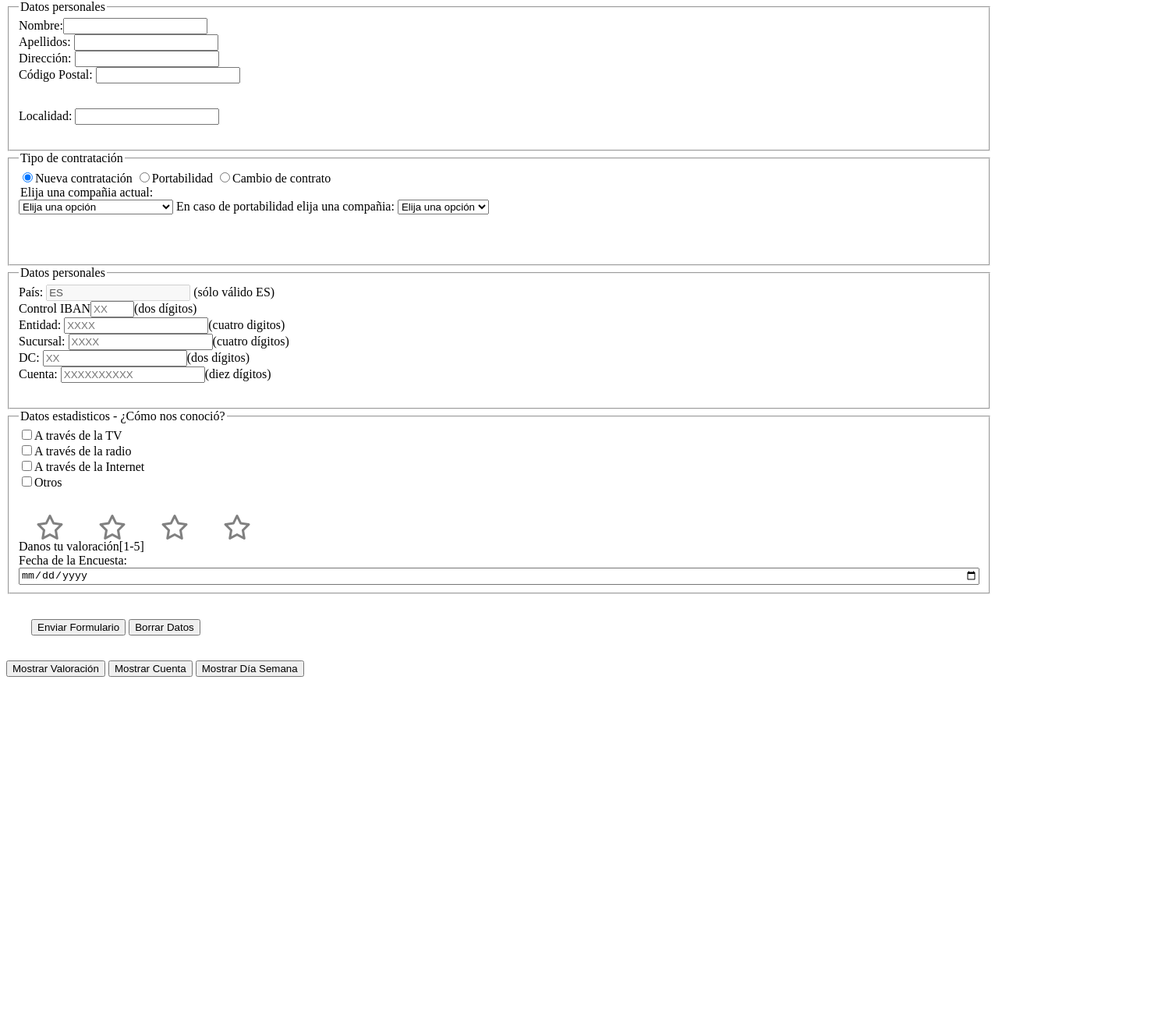
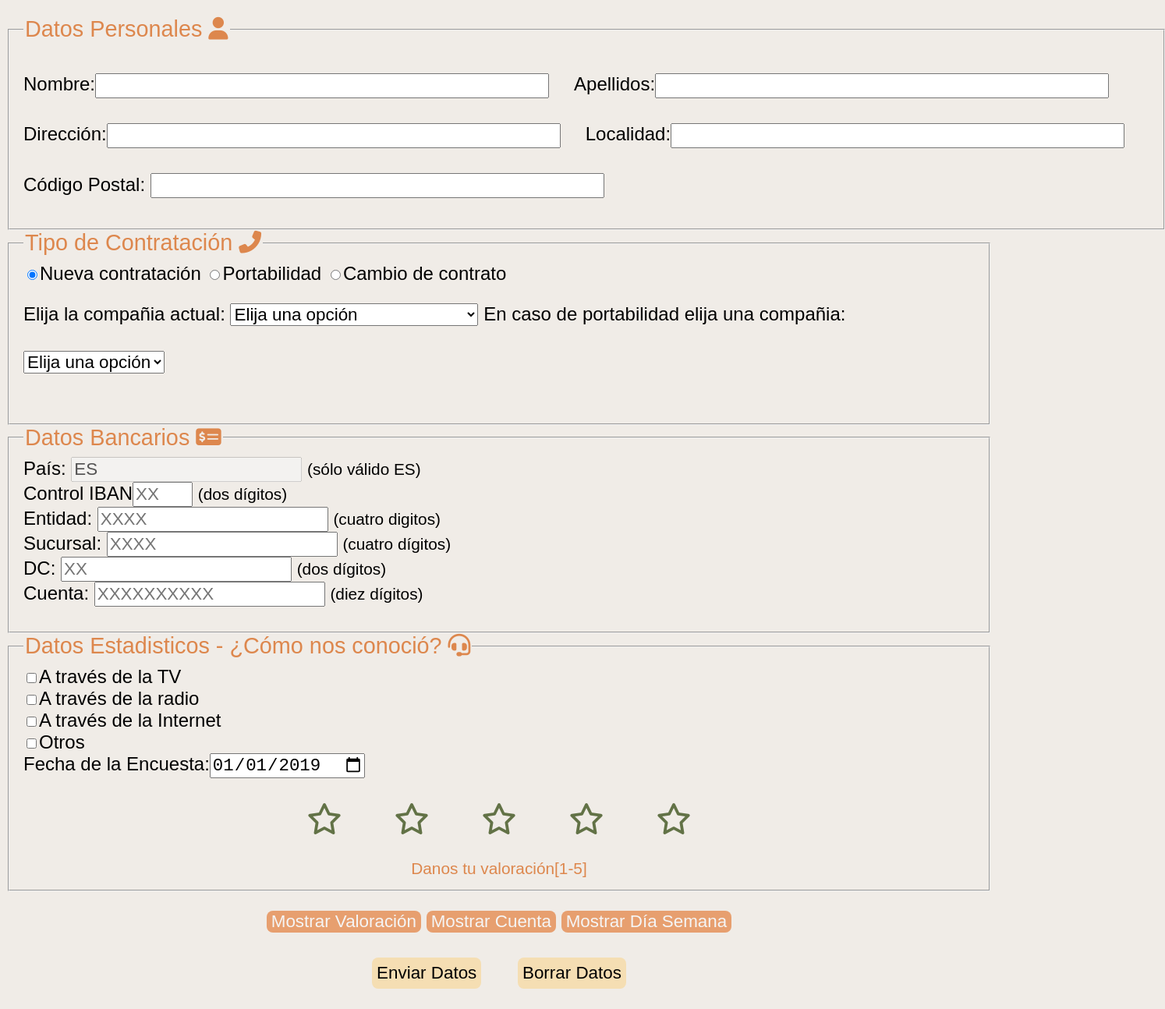
Before and after one commit to yosiris-m/ejercicio-laboratorio-1, a plain HTML site: page index.html in a window 1280 px wide. Shown: the part 80-1374 px from the top of the page at 78% size, 1494 px wide, since content can reach past the window. Before the commit the page ends 956 px from the top, so only its background shows below. Drawn offline with Linux system fonts and the light colour scheme.

Commit message:
add new styles

```diff
--- a/index.html
+++ b/index.html
@@ -9,25 +9,40 @@
 <link rel="stylesheet" href="./styles/main.css">
 <script src="https://kit.fontawesome.com/a22a8f4330.js" crossorigin="anonymous"></script>
 <body>
- <h1>Formulario Información Alta Telefónica</h1>
+    <header>
+        <h1 class="title">Formulario Información Alta Telefónica </h1>
+     </header>
+
     <main>
-        <form class=".js-form" id="form" action="send">
-             <fieldset class="personalData">
-                 <legend>Datos personales</legend>
-                 <label for="name">Nombre:<input type="text" maxlength="30" class=".js-form_input"></label>
-                 <label for="lastname">Apellidos: <input type="text" name="lastName" maxlength="60" class=".js-form_input"></label>
-                 <label for="direction">Dirección: <input type="text" name="direction"maxlength="60" class=".js-form_input"></label>
-                 <label for="code">Código Postal: <input type="number" name="code" id="inputText"></label>
-                 <p id="valueMessage"></p>
-                 <label for="location">Localidad: <input type="text" name="location"></label>
+        <form class=".js-form form" id="form" action="send">
+             <fieldset >
+                 <legend class="legend">Datos Personales <i class="fas fa-user"></i></legend>
+                 <section class="personalData">
+                    <label for="name">Nombre:</label>
+                        <input type="text" maxlength="30" name="name" class=".js-form_input inputData">
+                    <label for="lastname">Apellidos: </label>
+                        <input type="text" name="lastName" maxlength="60" class=".js-form_input inputData">
+                </section>
+                <section class="personalDirection">
+                    <label for="direction">Dirección:</label> <input type="text" name="direction" maxlength="60" class=".js-form_input inputData">
+                    <label for="location">Localidad: </label><input type="text" name="location" class="inputData">
+                  </section>
+                    <section class="postalcode">
+                        <label for="code">Código Postal:</label> <input type="number" name="code" id="inputText" class="inputData">
+                        <p id="valueMessage"></p>
+                    </section>
+
+
                 </fieldset>
-                <fieldset class="contractionType">
-                    <legend>Tipo de contratación</legend>
+
+
+                <fieldset class="type">
+                    <legend class="legend">Tipo de Contratación <i class="fas fa-phone-alt"></i></legend>
                     <label for="new"><input type="radio" value="new" name="contraction" checked >Nueva contratación</label>
                     <label for="portability"><input type="radio"  value="portability" name="contraction">Portabilidad</label>
                     <label for="change"><input type="radio" value="change" name="contraction">Cambio de contrato</label>
-
-                    <legend>Elija una compañia actual:</legend>
+                 <section class="hiringType">
+                    <span>Elija la compañia actual:</span>
                     <select class="select1">
                         <option value="">Elija una opción</option>
                         <option value="Movistar">Movistar</option>
@@ -38,8 +53,9 @@
                             Compañía</option>
 
                     </select>
+
                     <span>En caso de portabilidad elija una compañia:</span>
-                    <select >
+                    <select class="select1" >
                         <option >Elija una opción</option>
                         <option >Movistar</option>
                         <option >Orange</option>
@@ -47,50 +63,73 @@
                         <option >Yoigo</option>
 
                     </select>
+                </section>
                 </fieldset>
 
-                    <fieldset class="personalData">
-                        <legend>Datos personales</legend>
+                    <fieldset class="dataBank">
+                        <legend class="legend">Datos Bancarios <i class="fas fa-money-check-alt"></i></legend>
 
                         <label for="es">País:
                             <input type="text"  value="ES" id="es" placeholder="ES" maxlength="2" pattern="[ES]{1,2}" disabled>
-                            (sólo válido ES)</label>
+                            <span class="digit"> (sólo válido ES)</span>
+                         </label>
 
-                        <label for="bankName">Control IBAN<input type="number" id="bankName" placeholder="XX" min="0" max="99">(dos dígitos)</label>
-                        <label for="direction">Entidad: <input type="number" name="direction" id="direction" placeholder="XXXX" maxlength="4">(cuatro digitos)</label>
-                        <label for="codeBank">Sucursal: <input type="number" name="codeBank" id="codeBank" placeholder="XXXX" maxlength="4">(cuatro dígitos)</label>
-                        <label for="dc">DC: <input type="number" name="dc" id="dc" placeholder="XX"maxlength="2">(dos dígitos)</label>
-                        <label for="numberBank">Cuenta: <input type="number" name="numberBank" id="numberBank" placeholder="XXXXXXXXXX" maxlength="10">(diez dígitos)</label>
+                        <label for="bankName" >Control IBAN<input type="number" name="bankName" id="bankName" placeholder="XX" min="0" max="99">
+                            <span class="digit">(dos dígitos)</span></label>
+                        <label for="direction">Entidad:
+                          <input type="number" name="direction" id="direction" placeholder="XXXX">
+                           <span class="digit">(cuatro digitos) </span>
+                            </label>
+                        <label for="codeBank">Sucursal:
+                         <input type="number" name="codeBank" id="codeBank" placeholder="XXXX">
+                         <span class="digit"> (cuatro dígitos)</span>
+                        </label>
+                        <label for="dc">DC:
+                        <input type="number" name="dc" id="dc" placeholder="XX"maxlength="2">
+                        <span class="digit">(dos dígitos)</span>
+                       </label>
+                        <label for="numberBank">Cuenta:
+                         <input type="number" name="numberBank" id="numberBank" placeholder="XXXXXXXXXX">
+                        <span class="digit">(diez dígitos)</span>
+                        </label>
 
                     </fieldset>
 
                      <fieldset  class="poll">
-                        <legend>Datos estadisticos - ¿Cómo nos conoció?</legend>
+                        <legend class="legend">Datos Estadisticos - ¿Cómo nos conoció?  <i class="fas fa-headset"></i></legend>
                         <label for="new"><input type="checkbox" >A través de la TV</label>
                         <label for="new"><input type="checkbox" >A través de la radio</label>
                         <label for="new"><input type="checkbox" >A través de la Internet</label>
                         <label for="new"><input type="checkbox" >Otros</label>
-                        <div class="poll" >
 
+                        <label for="date">Fecha de la Encuesta:<input type="date" name="date" id="date" min="2019-01-01" value="2019-01-01"/>
+                            </label>
+
+                        <div class="pollStar" >
                         <div class="star" onclick="valueStar(event)">
                            <i class=" far fa-star"></i>
                            <i class=" far fa-star"></i>
                            <i class=" far fa-star"></i>
                            <i class=" far fa-star"></i>
+                           <i class=" far fa-star"></i>
+                        </div>
+                       <span class="span">Danos tu valoración[1-5]</span>
+
                         </div>
 
-                            <span>Danos tu valoración[1-5]</span>
-                        </div>
-                        <label for="date">Fecha de la Encuesta:</label><input type="date" name="date" id="date" min="01/01/2019"/>
+
+
                 </fieldset>
+                   <section class="bottons">
+                       <div class="otherBotton">
+                           <input type="button" value="Mostrar Valoración" class="bottonShow" onclick="reviewStars()"/>
+                     <input type="button" value="Mostrar Cuenta" class="bottonShow"  onclick="showBank()"/>
+                     <input type="button" value="Mostrar Día Semana" class="bottonShow"  onclick="showDate()"/> </div>
 
-                 <div  class="btnSubmit">
-                     <input type="submit" value="Enviar Formulario"  class="btnSend" onsubmit="handleSubmit()"/>
-                     <input type="reset" value="Borrar Datos" onclick="onClickHandleDelete()">
-                 </div>
-                     <input type="button" value="Mostrar Valoración" onclick="reviewStars()"/>
-                     <input type="button" value="Mostrar Cuenta" onclick="showBank()"/>
-                     <input type="button" value="Mostrar Día Semana" onclick="showDate()"/>
+                <div  class="btnSubmit">
+                     <input type="submit" value="Enviar Datos"  class="btnSend" onsubmit="handleSubmit()"/>
+                     <input type="reset" value="Borrar Datos" class="delete" onclick="onClickHandleDelete()">
+                 </div>   </section>
 
             </form>
 
--- a/styles/main.css
+++ b/styles/main.css
@@ -1,16 +1,74 @@
+body {
+  background-color: rgb(240, 236, 231);
+}
+
+.title {
+  display: flex;
+  justify-content: center;
+  align-items: center;
+  margin: 2rem 0;
+  color: rgb(241, 106, 16);
+}
+.legend {
+  font-size: 1.8rem;
+  color: rgb(221, 135, 77);
+}
+
+.form {
+  font-size: 1.5rem;
+  font-family: sans-serif;
+}
+
 .personalData {
+  display: flex;
+  flex-direction: row;
+  padding: 2rem 0;
+  min-width: 50rem;
+}
+
+.digit {
+  font-size: 1.3rem;
+}
+
+.span {
+  font-size: 1.3rem;
+  color: rgb(221, 135, 77);
+}
+
+input {
+  font-size: 1.4rem;
+}
+
+.inputData {
+  width: 35rem;
+  margin-right: 2rem;
+  padding-left: 1rem;
+}
+
+.personalDirection {
+  display: flex;
+  flex-direction: row;
+  padding-bottom: 2rem;
+}
+
+.dataBank {
   display: flex;
   flex-direction: column;
   justify-content: center;
   padding-bottom: 2rem;
 }
 
-.contractionType {
+.type {
   padding-bottom: 2rem;
+}
+
+.hiringType {
+  margin-top: 1.5rem;
 }
 
 .select1 {
   margin-bottom: 2rem;
+  font-size: 1.4rem;
 }
 
 .poll {
@@ -35,29 +93,59 @@
   display: flex;
   flex-direction: row;
   margin-top: 2rem;
-  width: 20rem;
+  width: 35rem;
   justify-content: space-around;
-  font-size: 2rem;
-  color: gray;
+  font-size: 2.5rem;
+  color: rgb(98, 114, 70);
+  margin: 2rem 0;
 }
 
-/* .start0 {
-  display: none;
+.pollStar {
+  display: flex;
+  flex-direction: column;
+  justify-content: center;
+  align-items: center;
+}
+.starActive {
+  color: #e9a513b2;
 }
 
-.starColor {
-  color: rgb(75, 74, 74);
-  font-size: 1.5rem;
+.bottons {
+  display: flex;
+  flex-direction: column;
+  justify-content: center;
+  align-items: center;
+  margin-top: 1.5rem;
 }
 
-.start0[type="radio"]:checked ~ label i {
-  color: orange;
+.bottonShow {
+  background-color: rgb(231, 159, 111);
+  color: whitesmoke;
+  border: 0;
+  border-radius: 0.5rem;
 }
 
-.star {
-  width: 180px;
-} */
+.btnSend {
+  border: 0;
+  border-radius: 0.5rem;
+  background-color: wheat;
+  color: black;
+  height: 2.5rem;
+}
 
-.starActive {
-  color: #e9b23cb2;
+.btnSend:hover {
+  color: green;
 }
+
+.delete {
+  height: 2.5rem;
+  border: 0;
+  border-radius: 0.5rem;
+  color: black;
+  background-color: wheat;
+  margin-left: 2.5rem;
+}
+
+.delete:hover {
+  color: rgb(187, 9, 9);
+}
```
Also changed, not shown: package.json (deleted, +0 -10 lines), 1 other file.
